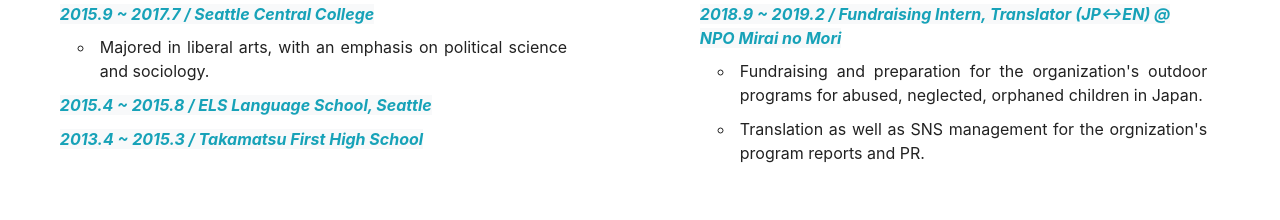
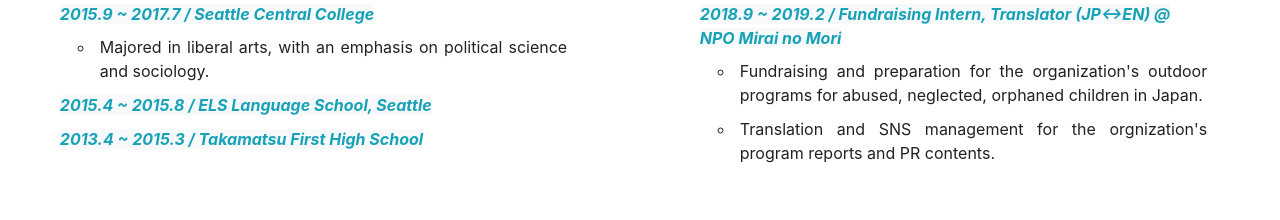
Before and after one commit to hayatomato-14/hayato-kimura, a plain HTML site: page index.html in a window 1280 px wide. Shown: the part 2193-2413 px from the top of the page. Drawn offline with nearby package versions, Linux system fonts and the light colour scheme; some packages are replaced by stand-ins of ours; a script that the page names is missing.

Commit message:
Update index.html

```diff
--- a/index.html
+++ b/index.html
@@ -122,7 +122,7 @@
         <li><i><span class="text-info bg-light">2018.1 ~ Today / Temple University, Japan Campus</span></i></li>
           <ul class="school-text">
             <li>Major in international affairs, with an emphasis on political science.</li>
-            <li>Worked as a　research assistant for the major cordinator on his research on the Japan-South Korea-US-Russia relationship.</li>
+            <li>Worked as a research assistant for the major cordinator on his research on the Japan-South Korea-US-Russia relationship.</li>
           </ul>
         <li><i><span class="text-info bg-light">2015.9 ~ 2017.7 / Seattle Central College</span></i></li>
           <ul class="school-text">
@@ -144,7 +144,7 @@
         <li><i><span class="text-info bg-light">2018.9 ~ 2019.2 / Fundraising Intern, Translator (JP↔EN) @ NPO Mirai no Mori</span></i></li>
           <ul class="work-text">
             <li>Fundraising and preparation for the organization's outdoor programs for abused, neglected, orphaned children in Japan.</li>
-            <li>Translation as well as SNS management for the orgnization's program reports and PR.</li>
+            <li>Translation and SNS management for the orgnization's program reports and PR contents.</li>
           </ul>
       </ul>
     </div>
```
